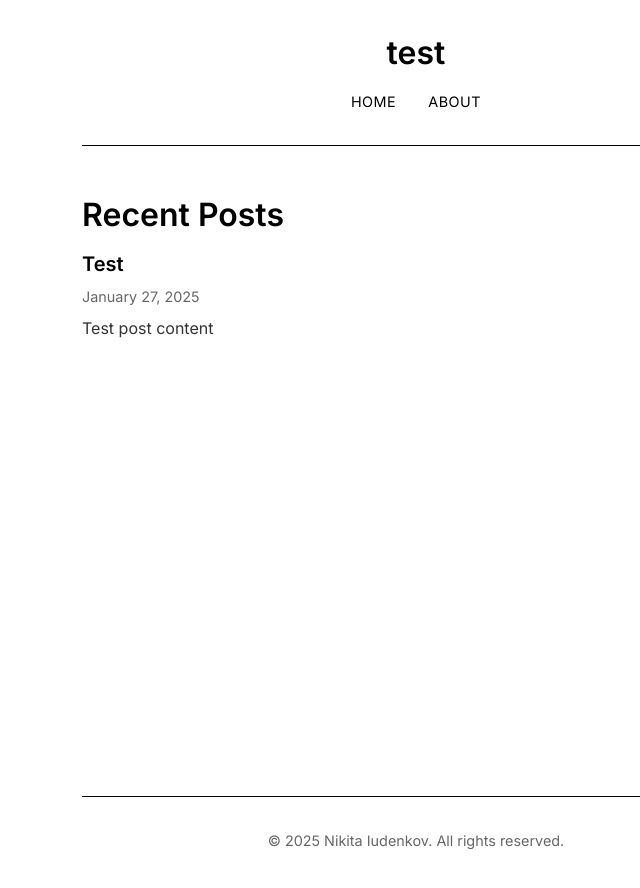
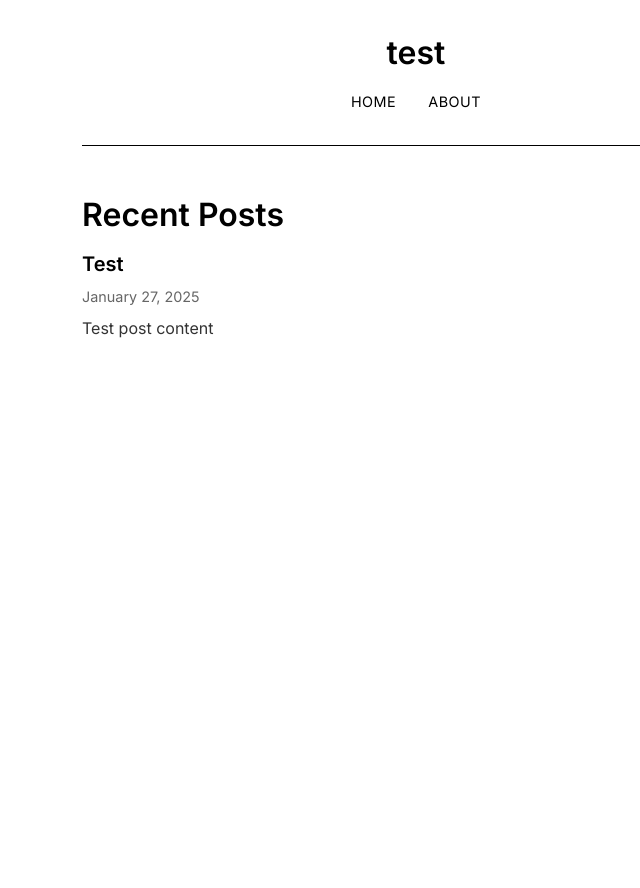
Before and after one commit to nyudenkov/nyudenkob.github.io, a Jekyll site: the page built from index.md, in a window 1280 px wide. Shown: the top 888 px of the page, without its empty margins (224-864 px from the left). Built offline with Jekyll 4.4.1, drawn with Linux system fonts in a browser that asks for light colours.

Commit message:
Update README and configuration for consistency; remove footer from default layout

```diff
--- a/_config.yml
+++ b/_config.yml
@@ -3,7 +3,7 @@ title: "test"
 description: "testttt"
 author: "Nikita Iudenkov"
 email: "fmajesty@pm.me"
-url: "https://nyudenkob.github.io"
+url: "https://nyudenkov.github.io"
 baseurl: ""
 
 # Build settings
--- a/_layouts/default.html
+++ b/_layouts/default.html
@@ -24,10 +24,6 @@
         <main class="page-content">
             {{ content }}
         </main>
-
-        <footer class="site-footer">
-            <p>&copy; {{ 'now' | date: "%Y" }} {{ site.author }}. All rights reserved.</p>
-        </footer>
     </div>
 </body>
 </html>
```
Also changed, not shown: README.md.
